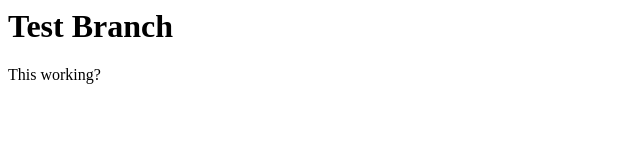
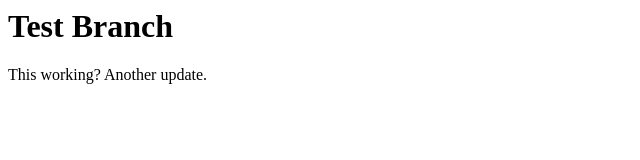
Before and after one commit to mastermeise/testproject, a plain HTML site: page index.html in a window 1280 px wide. Shown: the full height of the page, 0-640 px from the left. Drawn offline with Linux system fonts and the light colour scheme.

Commit message:
another update. i want to merge

```diff
--- a/index.html
+++ b/index.html
@@ -1,6 +1,7 @@
 <html>
 <body>
 <h1>Test Branch</h1>
-<p>This working?</p>
+<p>This working? Another update.</p>
+
 </body>
 </html>
```
